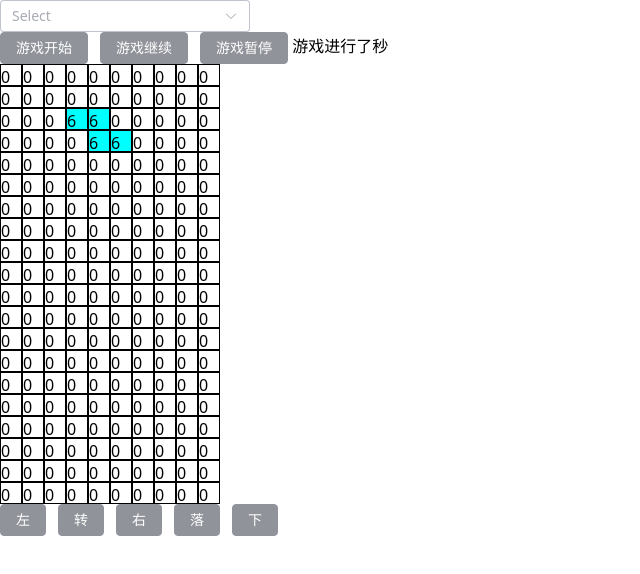
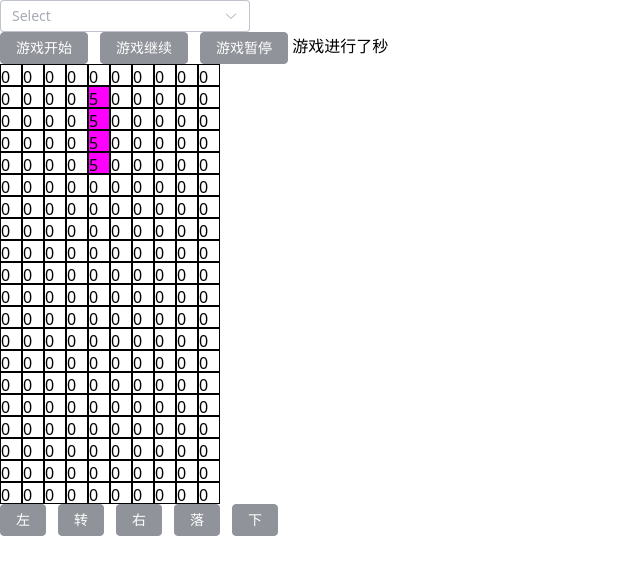
Before and after one commit to xzzxyz/xzzxyz_vite, a Vue app: page /#/tetris in a window 1280 px wide. Shown: the top 574 px of the page, without its empty margins (0-640 px from the left). Built offline with nearby package versions, Linux system fonts and the light colour scheme.

Commit message:
25/6/24 俄罗斯方块（位运算版） 完善逻辑

```diff
--- a/src/components/tetris.vue
+++ b/src/components/tetris.vue
@@ -33,24 +33,10 @@
 function game() {
     console.log('🦴', tetris)
 
-    tetris.createCube()
 
 
     start(() => {
-        const next = tetris.down()
-
-        if (next) {
-            tetris.stack()
-            tetris.createCube()
-        }
-        if (tetris.board.some(row => row === 2 ** tetris.size - 1)) {
-            for (const i in tetris.board) {
-                const e = tetris.board[i]
-                if (e === 2 ** tetris.size - 1) {
-                    tetris.eliminate(i)
-                }
-            }
-        }
+        tetris.down() && tetris.next()
 
         render()
     }, 1000)
--- a/src/tetris/index.js
+++ b/src/tetris/index.js
@@ -1,9 +1,7 @@
 export class Tetris {
     constructor(options = {}) {
         const { width = 10, height = 20 } = options
-        const board = Array(height).fill(Array(width).fill(0))
         this.size = { width, height }
-        this.board = this.m2a(board)
         this.cubes = [
             {
                 matrix: [
@@ -58,20 +56,25 @@
 
 
         this.cubes.forEach((cube, index) => {
-            const size = cube.matrix.length
-            const left = Math.floor((width - size) / 2)
-            const moveBoard = Array(height + size).fill(Array(width).fill(0))
+            const length = cube.matrix.length
+            const left = Math.floor((width - length) / 2)
+            const moveBoard = Array(height + length).fill(Array(width).fill(0))
             cube.matrix.forEach((row, i) => moveBoard[i] =
                 this.getRow(
                     row.map((m, n) => m * (n + left)).filter(Boolean)
                 )
             )
-            cube.size = size
             cube.index = index
+            cube.length = length
             cube.position0 = [left, 0]
             cube.t_board = moveBoard
             cube.board = this.m2a(moveBoard)
         })
+
+
+        this.createCube()
+        const board = Array(this.cube.length).fill(Array(width).fill(0))
+        this.board = this.m2a(board)
     }
 
     m2a(m) {
@@ -95,20 +98,12 @@
         return row
     }
 
-    createCube() {
-        const index = Math.floor(Math.random() * this.cubes.length)
-        const color = Math.floor(Math.random() * 5) + 2
-        this.cubei = { color, ...this.cubes[index] }
-        this.cube = structuredClone(this.cubei.board)
-    }
-
     isVoid(a, b) {
         return (a & b) !== 0
     }
 
     left() {
         const b = this.cube
-        console.log('😑', Math.max(...b), 2 ** (this.size.width - 1), b)
         if (this.isVoid(Math.max(...b), 2 ** (this.size.width - 1))) {
             return;
         }
@@ -118,7 +113,6 @@
     right() {
         const b = this.cube
         if (this.isVoid(Math.max(...b), 1)) {
-            console.log('失败')
             return;
         }
         this.cubei.position0[0]++
@@ -126,17 +120,16 @@
     }
     spin() {
         let { position0: [x0, y0] } = this.cubei
-        const { matrix, size } = this.cubei
+        const { matrix, length: len } = this.cubei
         const { width, height } = this.size
-        const xIsVoid = x0 < 0 || x0 > width - size
-        console.log('👻', xIsVoid)
-        const yIsVoid = y0 < 0 || y0 > height + this.cubei.size - size
+        const xIsVoid = x0 < 0 || x0 > width - len
+        const yIsVoid = y0 < 0 || y0 > height
         if (xIsVoid) {
             while (1) {
                 x0 = this.cubei.position0[0]     // 重新获取 x0
                 if (x0 < 0) {
                     this.right()
-                } else if (x0 > width - size) {
+                } else if (x0 > width - len) {
                     this.left()
                 } else {
                     break;
@@ -146,15 +139,15 @@
         if (yIsVoid) {
             return;
         }
-        const newBoard = new Array(height + size).fill(0)
-        const newMatrix = structuredClone(matrix)
+        const newBoard = new Array(this.cube.length).fill(0)
+        const newMatrix = structuredClone(matrix).map(r => r.map(() => 0))
         for (let j in matrix) {
             for (let i in matrix[j]) {
                 i = +i, j = +j
                 const v = matrix[j][i]
-                newMatrix[i][size - j - 1] = v
                 if (v) {
-                    const x = (size - j - 1) + x0, y = (i) + y0
+                    newMatrix[i][len - j - 1] = v
+                    const x = (len - j - 1) + x0, y = (i) + y0
                     const row = this.getRow([x])
                     newBoard[y] += +`0b${row.join('')}`
                 }
@@ -166,7 +159,6 @@
     down() {
         const b = this.cube
         const i = b.findLastIndex(Boolean)
-        console.log('👷‍♀️', i)
         if (i === -1) {
             return;
         }
@@ -180,7 +172,7 @@
         const b = this.cube
         const d = this.board
         const i = b.findLastIndex(Boolean)
-        const j = d.find(Boolean) ? d.findIndex(Boolean) : d.length + this.cubei.size - 1
+        const j = d.find(Boolean) ? d.findIndex(Boolean) : d.length - 1
         if (i === -1) {
             return;
         }
@@ -191,33 +183,50 @@
             times = j - i
         }
         for (let i = 0; i < times; i++) {
-            this.down(b)
+            this.down()
         }
     }
 
+    createCube() {
+        const index = Math.floor(Math.random() * this.cubes.length)
+        const color = Math.floor(Math.random() * 5) + 2
+        this.cubei = { color, ...this.cubes[index] }
+        this.cube = structuredClone(this.cubei.board)
+    }
+
+    next() {
+        // 落到合适位置进行堆砌
+        this.stack()
+        // 查找满行并消去
+        for (const i in this.board) {
+            const e = this.board[i]
+            if (e === 2 ** this.size.width - 1) {
+                this.eliminate(i)
+            }
+        }
+
+        this.createCube()
+        this.board = this.board.slice(-this.cube.length)
+    }
+
     eliminate(i) {
-        const board = structuredClone(this._board)
+        const board = structuredClone(this.board)
         board.splice(i, 1)
         board.unshift(0)
-        this._board = board
+        this.board = board
     }
 
     stack() {
-        // console.log('stack', this._diamond.index, ...this._diamond.matrix, this._moveBoard, this._board)
-        const b = this.cube.slice(-this.size.height)
-        for (const i in this.board) {
+        const b = this.cube
+        for (const i in b) {
             const row = b[i];
             if (row) {
                 this.board[i] += row
-                this.cube[i + this.cubei.size] = 0
+                b[i] = 0
             }
         }
     }
 
-    get renderBoard() {
-        const b = this.cube.slice(-this.size.height)
-        return this.board.map((row, i) => b[i] + row)
-    }
     get t_board() {
         return this.a2m(this.board)
     }
@@ -225,7 +234,8 @@
         return this.a2m(this.cube, this.cubei.color)
     }
     get t_renderBoard() {
-        const b = this.t_cube.slice(-this.size.height)
-        return this.t_board.map((row, i) => row.map((col, j) => b[i][j] + col))
+        const c = this.t_cube.slice(-this.size.height)
+        const b = this.t_board.slice(-this.size.height)
+        return b.map((row, i) => row.map((col, j) => c[i][j] + col))
     }
 }
```
